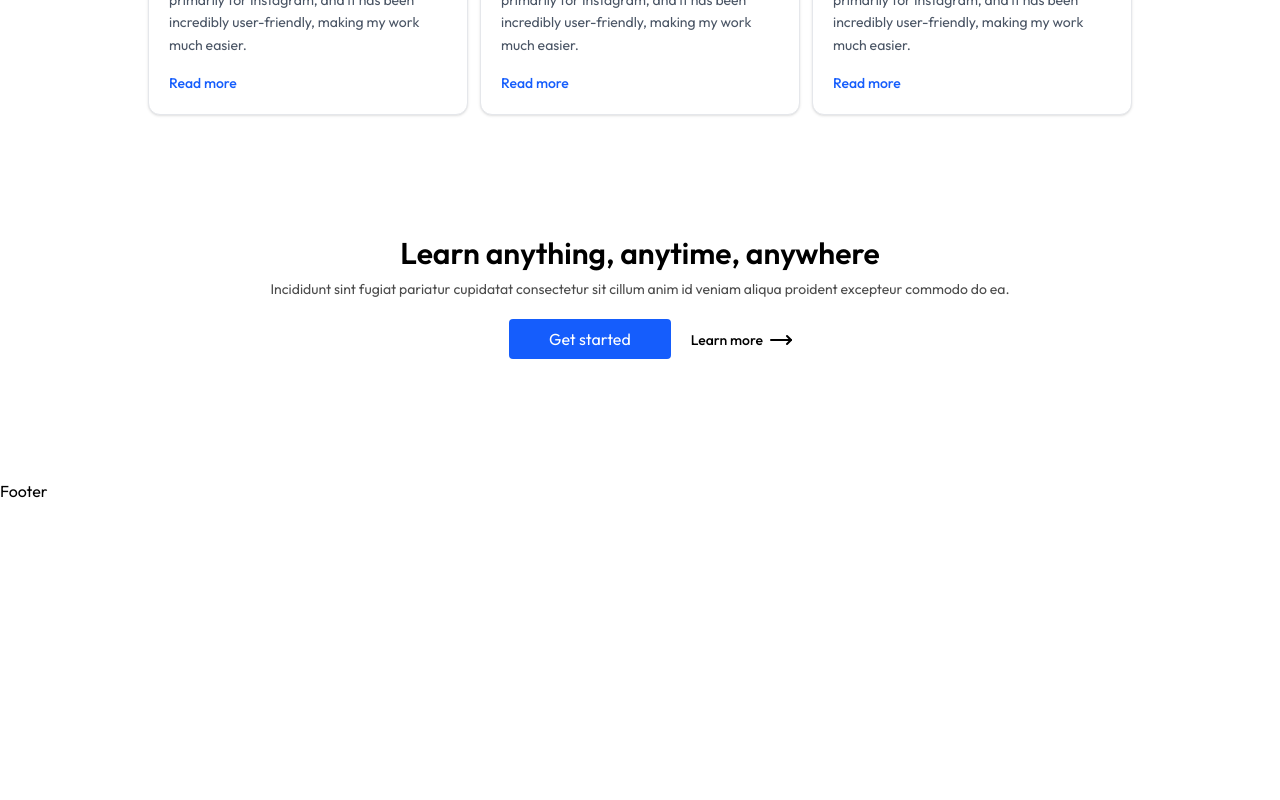
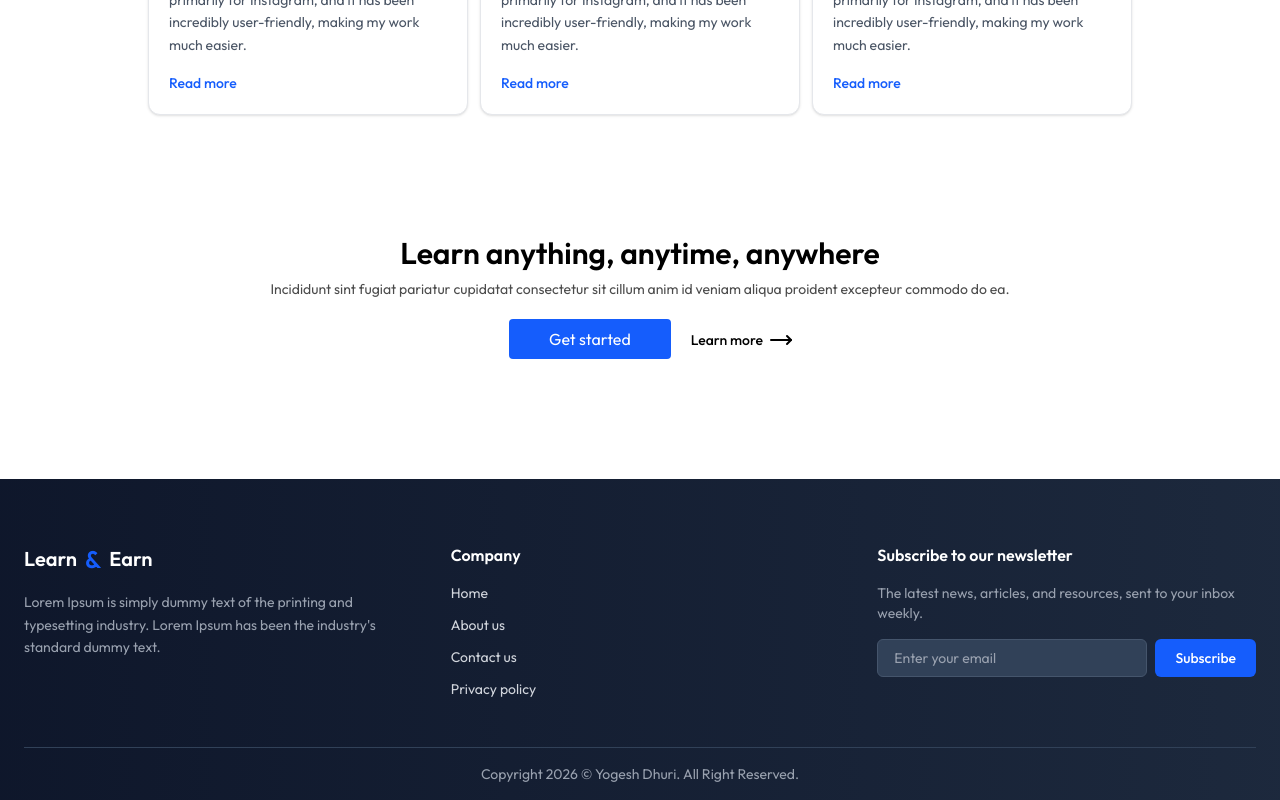
Before and after one commit to ysdhuri312/lms-client, a React (Vite) app: page / in a window 1280 px wide. Shown: the part 1896-2696 px from the top of the page. Before the commit the page ends 2399 px from the top, so only its background shows below. Built offline with nearby package versions, Linux system fonts and the light colour scheme.

Commit message:
Complete footer section

```diff
--- a/src/shared/components/Footer.jsx
+++ b/src/shared/components/Footer.jsx
@@ -1,6 +1,75 @@
 /** @format */
 
 const Footer = () => {
-  return <>Footer</>;
+  return (
+    <footer className='bg-linear-to-r from-slate-900 to-slate-800 text-gray-300'>
+      <div className='max-w-7xl mx-auto px-6 pt-16'>
+        <div className='grid grid-cols-1 md:grid-cols-3 gap-12'>
+          <div>
+            <div className='flex items-center gap-2 mb-4 text-xl font-semibold text-white'>
+              Learn<span className='text-blue-600 text-2xl'>&</span>Earn
+            </div>
+
+            <p className='text-sm leading-relaxed text-gray-400 max-w-sm'>
+              Lorem Ipsum is simply dummy text of the printing and typesetting
+              industry. Lorem Ipsum has been the industry's standard dummy text.
+            </p>
+          </div>
+
+          <div>
+            <h4 className='text-white font-semibold mb-4'>Company</h4>
+            <ul className='space-y-3 text-sm'>
+              <li>
+                <a href='#' className='hover:text-white'>
+                  Home
+                </a>
+              </li>
+              <li>
+                <a href='#' className='hover:text-white'>
+                  About us
+                </a>
+              </li>
+              <li>
+                <a href='#' className='hover:text-white'>
+                  Contact us
+                </a>
+              </li>
+              <li>
+                <a href='#' className='hover:text-white'>
+                  Privacy policy
+                </a>
+              </li>
+            </ul>
+          </div>
+
+          <div>
+            <h4 className='text-white font-semibold mb-4'>
+              Subscribe to our newsletter
+            </h4>
+            <p className='text-sm text-gray-400 mb-4'>
+              The latest news, articles, and resources, sent to your inbox
+              weekly.
+            </p>
+
+            <div className='flex gap-2'>
+              <input
+                type='email'
+                placeholder='Enter your email'
+                className='flex-1 rounded-md bg-slate-700 border border-slate-600 px-4 py-2 text-sm text-white placeholder-gray-400 focus:outline-none focus:ring-2 focus:ring-blue-600'
+              />
+              <button className='bg-blue-600 hover:bg-blue-700 text-white px-5 py-2 rounded-md text-sm font-medium'>
+                Subscribe
+              </button>
+            </div>
+          </div>
+        </div>
+
+        <div className='border-t border-slate-700 mt-12 py-4 text-center text-sm text-gray-400'>
+          Copyright 2026 © Yogesh Dhuri. All Right Reserved.
+        </div>
+      </div>
+    </footer>
+  );
 };
+
 export default Footer;
```
